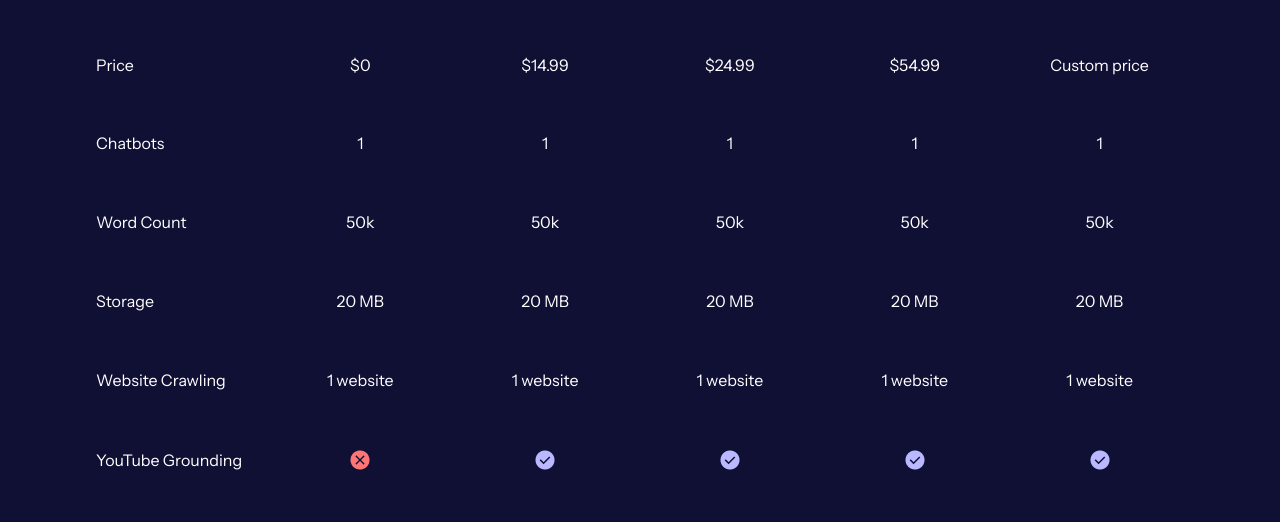
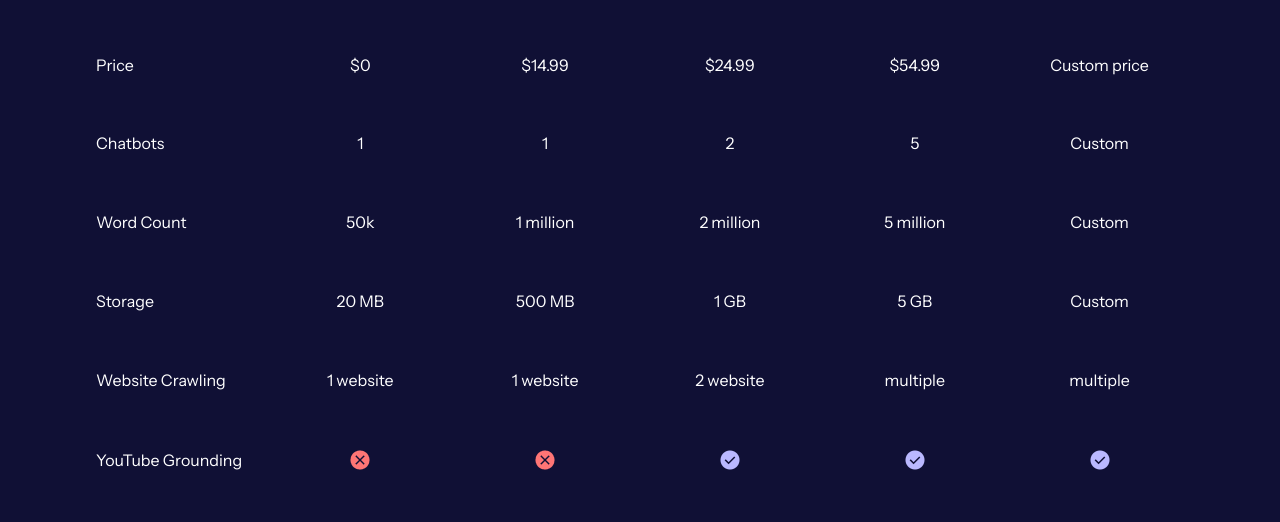
Before and after one commit to AmrapaliUnkal5/transcript_project, a React (Vite) app in the folder frontend/: page /our-plans in a window 1280 px wide. Shown: the part 3841-4363 px from the top of the page. Built offline with nearby package versions, Linux system fonts and the light colour scheme; no server answers.

Commit message:
Correct home button issue, add hover effect on tile and corrected plan comparison table

```diff
--- a/frontend/src/App.tsx
+++ b/frontend/src/App.tsx
@@ -41,12 +41,15 @@ import DataDeletion from "./pages/DataDeletion/index.tsx";
 import CancellationRefundPolicy from "./pages/CancellationAndRefund/index.tsx";
 import TermsService from "./pages/TermsOfService/index.tsx";
 import Privacy from "./pages/Privacy/index.tsx";
+import ScrollToTop from "./components/ScrolltoTop.tsx";
+
 
 
 
 function App() {
   return (
     <BrowserRouter>
+    <ScrollToTop />
       <LoaderProvider>
         <AuthProvider>
           <BotProvider>
--- a/frontend/src/components/Header/Header.tsx
+++ b/frontend/src/components/Header/Header.tsx
@@ -29,9 +29,9 @@ interface Props {
 const drawerWidth = 240;
 //const navItems = ["Home", "Our Plans", "Our Services", "Contact Us"];
 const navItems = [
-  { label: "Home", id: 1, url: "/home" },
+  { label: "Home", id: 1, url: "/" },
   { label: "Our Plans", id: 2, url: "/our-plans" },
-  { label: "Our Services", id: 3, url: "/home" },
+  { label: "Our Services", id: 3, url: "/" },
   { label: "Contact Us", id: 4, url: "/contact-us" },
 ];
 
--- /dev/null
+++ b/frontend/src/components/ScrolltoTop.tsx
@@ -0,0 +1,14 @@
+import { useEffect } from "react";
+import { useLocation } from "react-router-dom";
+
+const ScrollToTop = () => {
+  const { pathname } = useLocation();
+
+  useEffect(() => {
+    window.scrollTo(0, 0);
+  }, [pathname]);
+
+  return null;
+};
+
+export default ScrollToTop;
--- a/frontend/src/context/AuthContext.tsx
+++ b/frontend/src/context/AuthContext.tsx
@@ -133,7 +133,8 @@ export const AuthProvider: React.FC<{ children: React.ReactNode }> = ({
         "/cancellation-refund-policy",
         "/data-deletion",
         "/terms-of-service",
-        "/contact-us"
+        "/contact-us",
+        "/faq-page"
       ];
 
       const isAllowed =
--- a/frontend/src/pages/CancellationAndRefund/CancellationRefundPolicy.tsx
+++ b/frontend/src/pages/CancellationAndRefund/CancellationRefundPolicy.tsx
@@ -23,7 +23,7 @@ export const CancellationRefundPolicy = () => {
         </Typography>
 
         <Typography variant="body2">
-          Effective Date: [Insert Date]
+          Effective Date: 15 Mar 2025
         </Typography>
 
         <Box mt={4}>
--- a/frontend/src/pages/Home/Plans.tsx
+++ b/frontend/src/pages/Home/Plans.tsx
@@ -154,7 +154,7 @@ export default function Plans() {
                     <CheckCircleIcon sx={{ color: "#BAB8FF" , width: ["22px", "24px"],
     height: ["22px", "24px"]}} />
                     <Typography variant="body1" color={"#FFF"}  fontSize={["14px","16px"]}>
-                      1 GB storage
+                     500 MB storage
                     </Typography>
                   </Box>
 
@@ -314,7 +314,7 @@ export default function Plans() {
                     <CheckCircleIcon sx={{ color: "#BAB8FF" , width: ["22px", "24px"],
     height: ["22px", "24px"] }} />
                     <Typography variant="body1" color={"#FFF"} fontSize={["14px","16px"]}>
-                      Crawl 5 websites
+                      Crawl multiple websites
                     </Typography>
                   </Box>
                   <Box display={"flex"} gap={1} my={2}>
--- a/frontend/src/pages/OurPlans/OurplanTable.tsx
+++ b/frontend/src/pages/OurPlans/OurplanTable.tsx
@@ -309,13 +309,13 @@ export const OurplanTable = () => {
                     1
                   </TableCell>
                   <TableCell sx={{ fontSize: "16px", fontWeight: 400 }}>
-                    1
+                    2
                   </TableCell>
                   <TableCell sx={{ fontSize: "16px", fontWeight: 400 }}>
-                    1
+                    5
                   </TableCell>
                   <TableCell sx={{ fontSize: "16px", fontWeight: 400 }}>
-                    1
+                    Custom
                   </TableCell>
                 </TableRow>
 
@@ -327,16 +327,16 @@ export const OurplanTable = () => {
                     50k
                   </TableCell>
                   <TableCell sx={{ fontSize: "16px", fontWeight: 400 }}>
-                    50k
+                    1 million
                   </TableCell>
                   <TableCell sx={{ fontSize: "16px", fontWeight: 400 }}>
-                    50k
+                    2 million
                   </TableCell>
                   <TableCell sx={{ fontSize: "16px", fontWeight: 400 }}>
-                    50k
+                    5 million
                   </TableCell>
                   <TableCell sx={{ fontSize: "16px", fontWeight: 400 }}>
-                    50k
+                    Custom
                   </TableCell>
                 </TableRow>
 
@@ -348,16 +348,16 @@ export const OurplanTable = () => {
                     20 MB
                   </TableCell>
                   <TableCell sx={{ fontSize: "16px", fontWeight: 400 }}>
-                    20 MB
+                  500 MB
                   </TableCell>
                   <TableCell sx={{ fontSize: "16px", fontWeight: 400 }}>
-                    20 MB
+                    1 GB
                   </TableCell>
                   <TableCell sx={{ fontSize: "16px", fontWeight: 400 }}>
-                    20 MB
+                    5 GB
                   </TableCell>
                   <TableCell sx={{ fontSize: "16px", fontWeight: 400 }}>
-                    20 MB
+                    Custom
                   </TableCell>
                 </TableRow>
 
@@ -372,13 +372,13 @@ export const OurplanTable = () => {
                     1 website
                   </TableCell>
                   <TableCell sx={{ fontSize: "16px", fontWeight: 400 }}>
-                    1 website
+                    2 website
                   </TableCell>
                   <TableCell sx={{ fontSize: "16px", fontWeight: 400 }}>
-                    1 website
+                    multiple
                   </TableCell>
                   <TableCell sx={{ fontSize: "16px", fontWeight: 400 }}>
-                    1 website
+                    multiple
                   </TableCell>
                 </TableRow>
 
@@ -396,8 +396,8 @@ export const OurplanTable = () => {
                   </TableCell>
                   <TableCell sx={{ fontSize: "16px", fontWeight: 400 }}>
                     <Box display="flex" justifyContent="center">
-                      <StyledImage
-                        src="/images/icons/icon-check.png" // Use a different icon if needed
+                       <StyledImage
+                        src="/images/icons/icon-cancel.png" // Use a different icon if needed
                         sx={{ width: "24px", height: "24px", marginBottom: 0 }}
                       />
                     </Box>
```
Also changed, not shown: frontend/src/pages/Home/KeyBenefits.tsx (+78 -15 lines).
